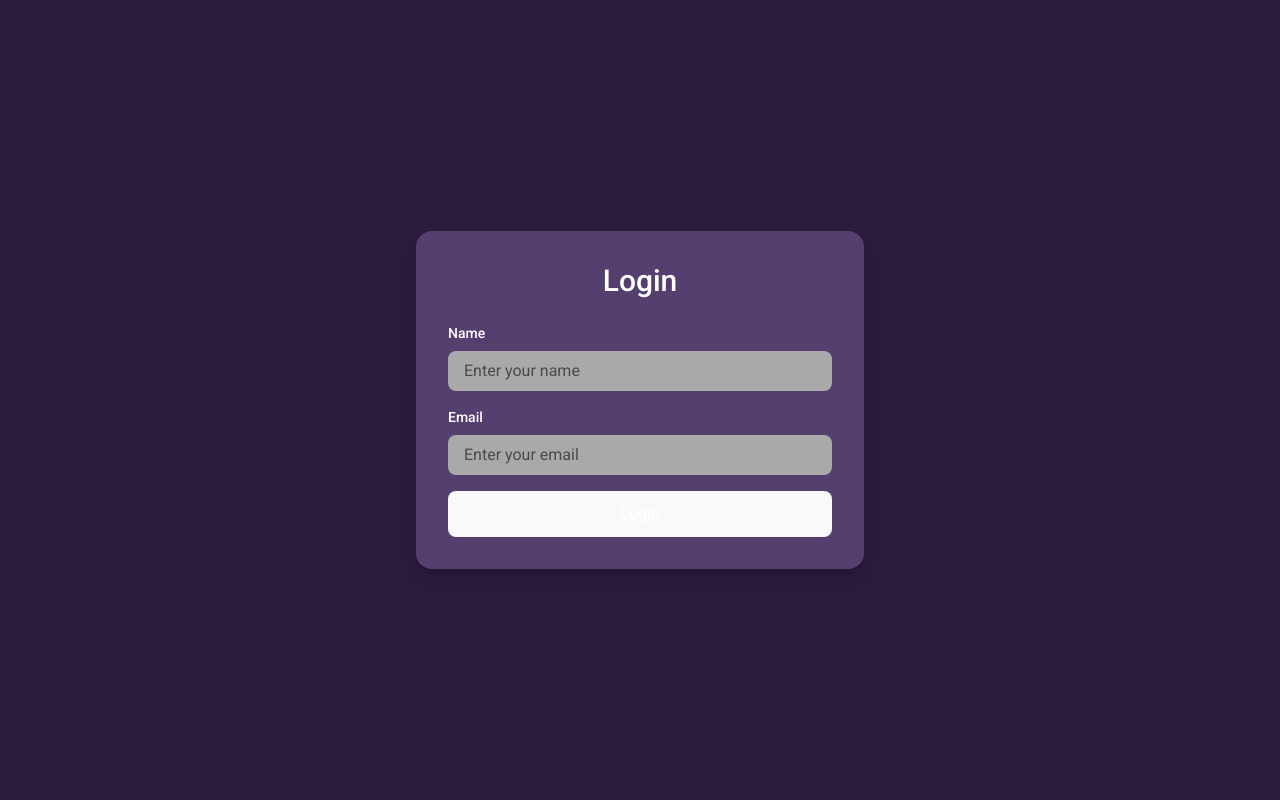
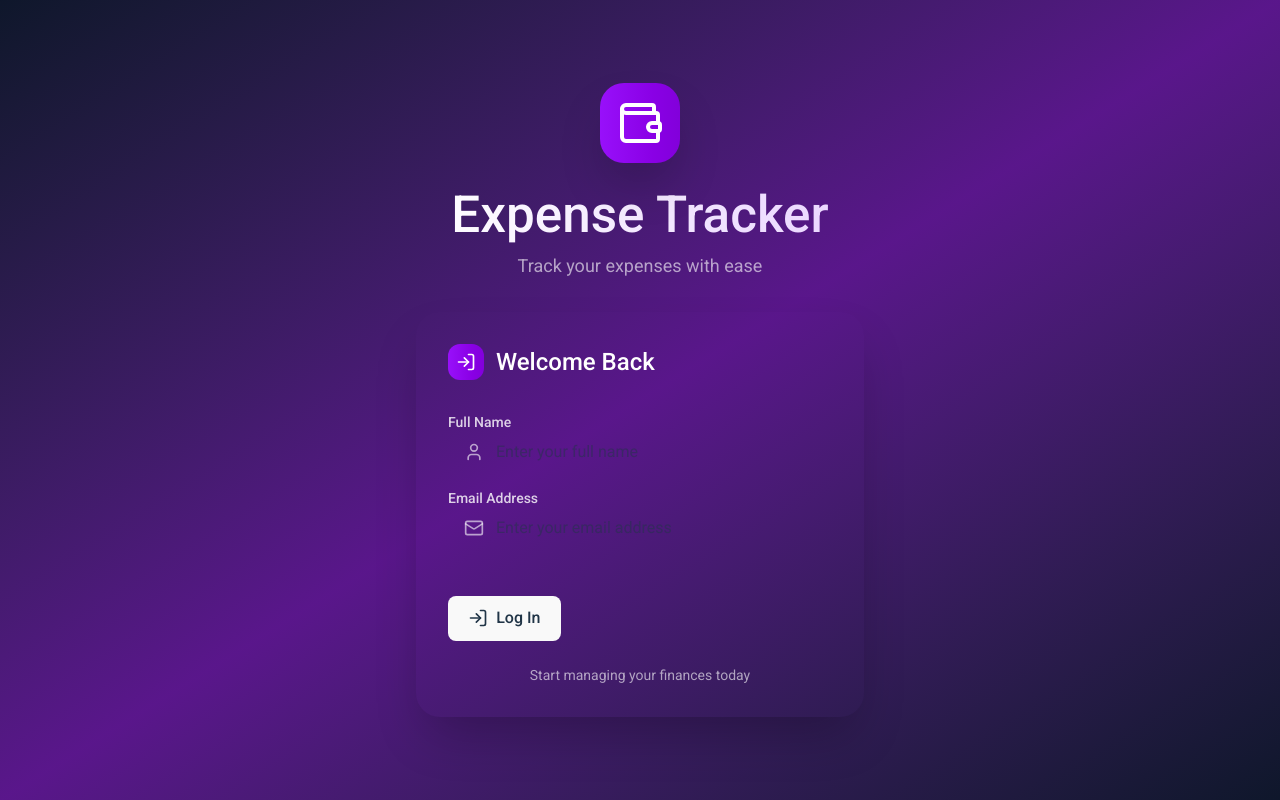
Before and after one commit to HarshVarma24/budget-planner, a React (Vite) app: page / in a window 1280 px wide. Built offline with nearby package versions, Linux system fonts and the light colour scheme.

Commit message:
Login page updated

```diff
--- a/package.json
+++ b/package.json
@@ -11,6 +11,7 @@
   },
   "dependencies": {
     "@tailwindcss/vite": "^4.1.12",
+    "lucide-react": "^0.540.0",
     "react": "^19.1.1",
     "react-dom": "^19.1.1",
     "recharts": "^3.1.2",
--- a/src/components/Login.jsx
+++ b/src/components/Login.jsx
@@ -1,32 +1,99 @@
-import React, { useState } from 'react'
+import React, { useState } from 'react';
+import { LogIn, User, Mail, Wallet } from 'lucide-react';
 
-function Login({onLogin}) {
-    const[name, setName] = useState("");
-    const[email, setEmail] = useState("");
+function Login({ onLogin }) {
+  const [name, setName] = useState("");
+  const [email, setEmail] = useState("");
 
-    const handlesubmit=(e) =>{
-        e.preventDefault();
-        onLogin(name,email);
+  const handlesubmit = (e) => {
+    e.preventDefault();
+    if (name && email) {
+      onLogin(name, email);
+    }
+  };
 
-    }
   return (
-    <div className='flex items-center justify-center min-h-screen w-full bg-[#291b3b]  flex-col'>
-    <div className='bg-[#553f6f] p-8 rounded-2xl shadow-lg w-full max-w-md'>
-    <h2 className='text-3xl font-bold text-center text-white mb-6'>Login</h2>
-    <form className='space-y-4'onSubmit={handlesubmit}>
-        <div>
-            <label className='block text-sm font-bold  text-[#FFFFFF] mb-2' htmlFor="name">Name</label>
-            <input className='w-full px-4 py-2 rounded-lg bg-[#A9A9A9] text-white placeholder-[#4A4A4A] focus:outline-none focus:ring-2 focus:ring-purple-600'type='text' placeholder='Enter your name' value={name} onChange={(e) => setName(e.target.value)} required/>
+    <div className="min-h-screen bg-gradient-to-br from-slate-900 via-purple-900 to-slate-900 flex items-center justify-center p-4">
+      <div className="w-full max-w-md">
+        {/* Logo/Header */}
+        <div className="text-center mb-8 slide-in">
+          <div className="inline-flex items-center justify-center p-4 bg-gradient-to-r from-purple-600 to-purple-700 rounded-3xl mb-6 shadow-2xl">
+            <Wallet className="w-12 h-12 text-white" />
+          </div>
+          <h1 className="text-4xl font-bold bg-gradient-to-r from-white to-purple-200 bg-clip-text text-transparent mb-2">
+            Expense Tracker
+          </h1>
+          <p className="text-white/60 text-lg">
+            Track your expenses with ease
+          </p>
         </div>
-        <div>
-            <label className='block text-sm font-bold text-[#FFFFFF] mb-2'>Email</label>
-            <input className="w-full px-4 py-2 rounded-lg bg-[#A9A9A9] text-white placeholder-[#4A4A4A] focus:outline-none focus:ring-2" type='email' placeholder='Enter your email' onChange={(e)=>setEmail(e.target.value)} value={email} required/>
+
+        {/* Login Form */}
+        <div className="glass-card rounded-3xl p-8 shadow-2xl slide-in">
+          <div className="flex items-center gap-3 mb-8">
+            <div className="p-2 bg-gradient-to-r from-purple-600 to-purple-700 rounded-xl">
+              <LogIn className="w-5 h-5 text-white" />
+            </div>
+            <h2 className="text-2xl font-bold text-white">Welcome Back</h2>
+          </div>
+
+          <form onSubmit={handlesubmit} className="space-y-6">
+            <div>
+              <label className="block text-sm font-medium text-white/80 mb-2">
+                Full Name
+              </label>
+              <div className="relative">
+                <div className="absolute inset-y-0 left-0 pl-4 flex items-center pointer-events-none">
+                  <User className="w-5 h-5 text-white/60" />
+                </div>
+                <input
+                  type="text"
+                  placeholder="Enter your full name"
+                  value={name}
+                  onChange={(e) => setName(e.target.value)}
+                  className="input-field pl-12"
+                  required
+                />
+              </div>
+            </div>
+
+            <div>
+              <label className="block text-sm font-medium text-white/80 mb-2">
+                Email Address
+              </label>
+              <div className="relative">
+                <div className="absolute inset-y-0 left-0 pl-4 flex items-center pointer-events-none">
+                  <Mail className="w-5 h-5 text-white/60" />
+                </div>
+                <input
+                  type="email"
+                  placeholder="Enter your email address"
+                  value={email}
+                  onChange={(e) => setEmail(e.target.value)}
+                  className="input-field pl-12"
+                  required
+                />
+              </div>
+            </div>
+
+            <button type="submit" className="button-primary mt-8">
+              <div className="flex items-center justify-center gap-2">
+                <LogIn className="w-5 h-5" />
+                Log In
+              </div>
+            </button>
+          </form>
+
+          {/* Footer */}
+          <div className="mt-6 text-center">
+            <p className="text-white/60 text-sm">
+              Start managing your finances today
+            </p>
+          </div>
         </div>
-        <button type='submit' className='w-full bg-purple-600 text-white py-2 rounded-lg hover:bg-purple-700 transition font-bold'>Login</button>
-        </form>
-    </div>
+      </div>
     </div>
   );
 }
 
-export default Login
+export default Login;
```
Also changed, not shown: 1 other file (tests, documents, lock files or other folders).
